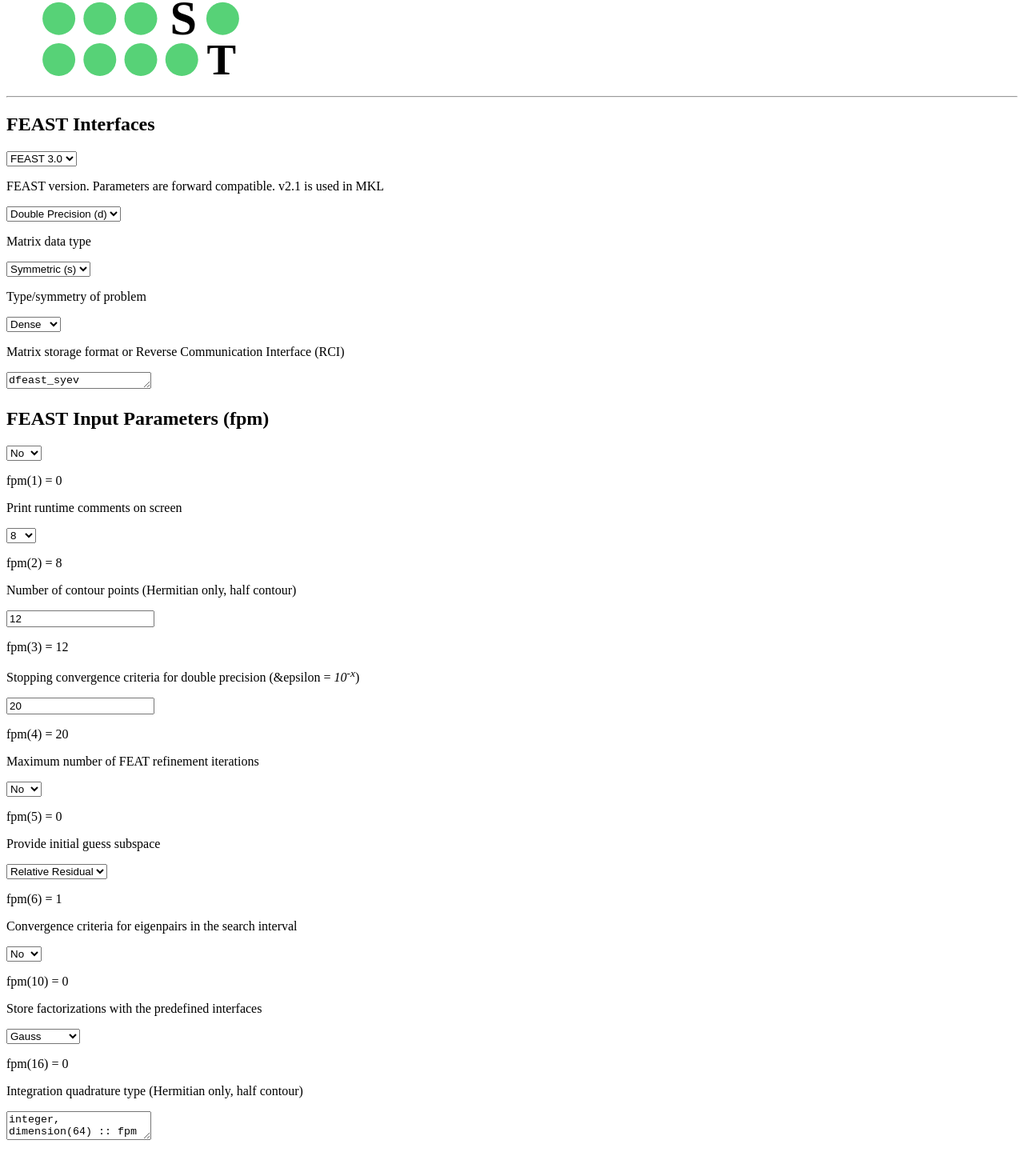
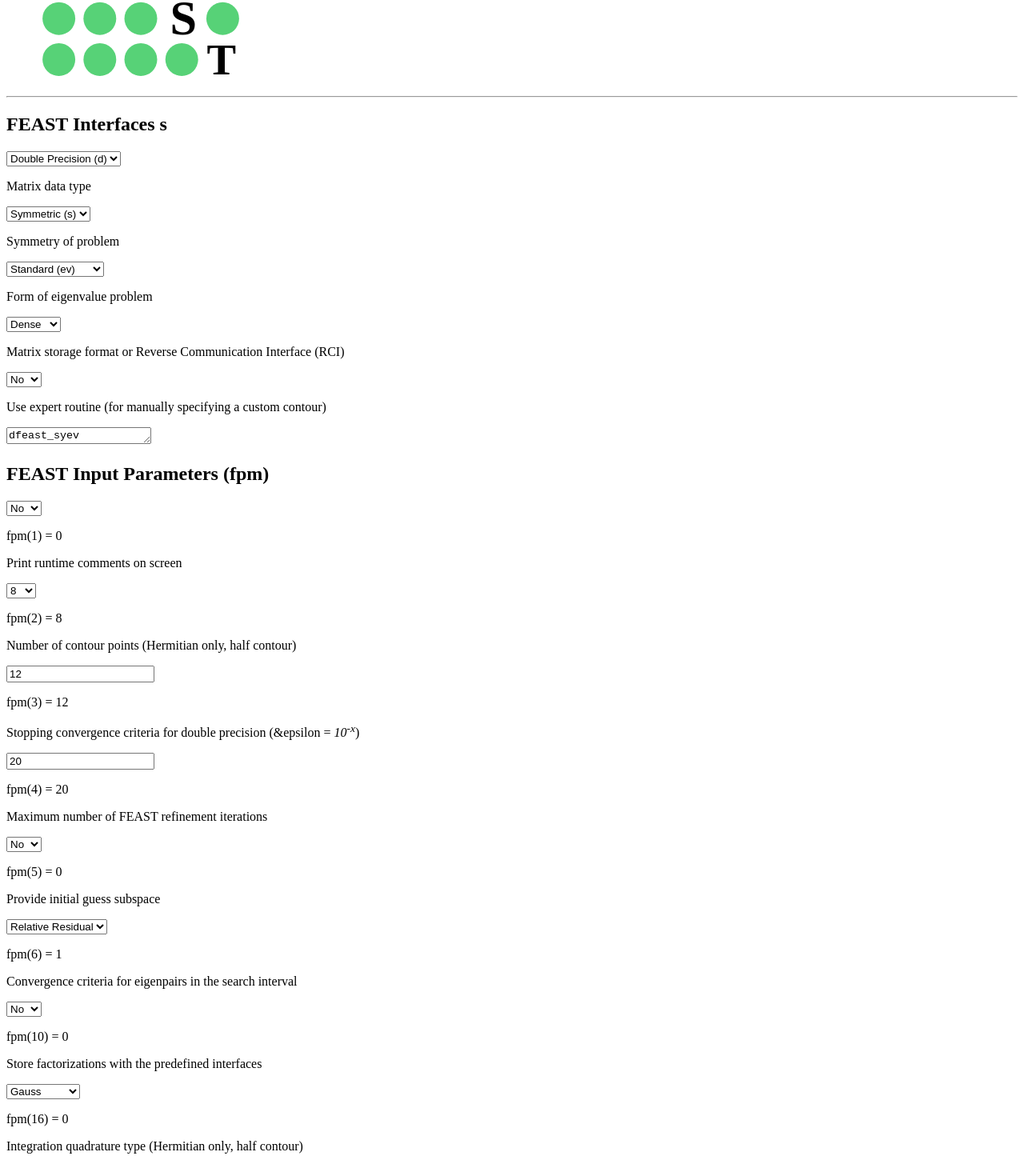
Before and after one commit to spacedome/feast-config, a Svelte app: page / in a window 1280 px wide. Shown: the part 338-1783 px from the top of the page at 80% size. Built offline with nearby package versions, Linux system fonts and the light colour scheme.

Commit message:
Refactored into components, moving toward 4.0

```diff
--- a/public/index.html
+++ b/public/index.html
@@ -12,6 +12,7 @@
 	<script defer src="/build/bundle.js"></script>
 </head>
 
+<body>
 	<noscript>
 		<div class="section">
 			<p class="container notification is-warning">
@@ -20,7 +21,6 @@
 			</p>
 		</div>
 	</noscript>
+</body>
 
-<body>
-</body>
 </html>
--- a/src/App.svelte
+++ b/src/App.svelte
@@ -2,12 +2,17 @@
 
 	export let name;
 
+	import InterfaceSelect from './InterfaceSelect.svelte';
+	import FPMSelect from './FPMSelect.svelte';
+	import FPMInteger from './FPMInteger.svelte';
+
 	let params = {
-		version:	3,
-		problem_type: 's', // s: symmetric, h: hermitian, g: general
+		version:	4,
+		symmetry: 's', // s: symmetric, h: hermitian, g: general
+		prob_type: 'ev', // ev: sstandard, gv: generalized, pev: polynomial
 		data_type: 'd', // s: single, d: double, c: comp single, z: comp double
 		storage_format: 'dense', // dense, sparse, banded, rci
-		generalized: false,
+		expert: false, // false (default), true (use custom contor)
 	}
 
 	let fpm_default = { //given values are feastinit defaults
@@ -30,18 +35,25 @@
 	let feast_arg = "\{List\}, fpm, epsout, loop, \{List-I\}, M0, E, X, M, res, info";
 
 	function is_hermitian(parameters) {
-		return (parameters.problem_type === 's' || parameters.problem_type === 'h');
+		return (parameters.symmetry === 's' || parameters.symmetry === 'h');
 	}
 
 	function is_single_prec(parameters) {
 		return (parameters.data_type === 's' || parameters.data_type === 'c');
 	}
 
+	function checkHermitian() {
+		if (params.data_type === 'd') {
+			params.symmetry = 's';
+		}
+	}
+
 	function feast_call(parameters) {
 		let T = 'd';
 		let Y = 's';
 		let F = 'f';
-		let G = (parameters.generalized ? 'gv' : 'ev' );
+		let P = 'ev';
+		let X = (parameters.expert ? 'x' : '' );
 		switch (parameters.data_type) {
 			case 's': // single
 			case 'd': // double
@@ -52,11 +64,20 @@
 			default:
 				throw 'Error';
 		}
-		switch (parameters.problem_type) {
+		switch (parameters.symmetry) {
 			case 's': // symmetric
 			case 'h': // hermitian
 			case 'g': // general
-				Y = parameters.problem_type;
+				Y = parameters.symmetry;
+				break;
+			default:
+				throw 'Error';
+		}
+		switch (parameters.prob_type) {
+			case 'ev': // symmetric
+			case 'gv': // hermitian
+			case 'pev': // general
+				P = parameters.prob_type;
 				break;
 			default:
 				throw 'Error';
@@ -78,7 +99,7 @@
 			default:
 				throw 'Error';
 		}
-		return T + "feast_" + Y + F + G;
+		return T + "feast_" + Y + F + P + X;
 	}
 
 	function input_params(feastparams, feastparams_default) {
@@ -112,6 +133,7 @@
 				</p>
 				<p class="content">
 					Configure FEAST interface before input parameters.
+					Currently only supports version 4.0.
 				</p>
 			</div>
 			<div class="column is-2">
@@ -128,86 +150,59 @@
 	<div class="container">
 
 		<h2 class="title is-4">
-			FEAST Interfaces
+			FEAST Interfaces {params.symmetry}
 		</h2>
 
-		<div class="columns is-mobile"> <!-- version -->
-			<div class="column is-one-quarter">
-				<div class="field">
-					<p class="control is-expanded">
-						<span class="select is-fullwidth">
-							<select bind:value="{params.version}">
-								<!-- <option value={4}>FEAST 4.0</option> -->
-								<option value={3}>FEAST 3.0</option>
+
+		<!-- version -->
+		<!-- <InterfaceSelect bind:value={params.version}
+		 description="FEAST version. Parameters are forward compatible. v2.1 is used in MKL">
+			<option value={4}>FEAST 4.0</option>
 			<option value={2}>FEAST 2.1</option>
-							</select>
-						</span>
-					</p>
-				</div>
-			</div>
-			<div class="column">
-				<p class="box">FEAST version. Parameters are forward compatible. v2.1 is used in MKL</p>
-			</div>
-		</div>
+		</InterfaceSelect> -->
 
-		<div class="columns is-mobile"> <!-- data type -->
-			<div class="column is-one-quarter">
-				<div class="field">
-					<p class="control is-expanded">
-						<span class="select is-fullwidth">
-							<select bind:value="{params.data_type}">
+		 <!-- data type -->
+		<InterfaceSelect bind:value={params.data_type} on:change={checkHermitian}
+		 description="Matrix data type">
 			<option value="{'d'}">Double Precision (d)</option>
-								<option value="{'s'}">Single Precision (s)</option>
+			<!-- <option value="{'s'}">Single Precision (s)</option> -->
 			<option value="{'z'}">Complex Double (z)</option>
-								<option value="{'c'}">Complex Single (c)</option>
-							</select>
-						</span>
-					</p>
-				</div>
-			</div>
-			<div class="column">
-				<p class="box">Matrix data type</p>
-			</div>
-		</div>
+			<!-- <option value="{'c'}">Complex Single (c)</option> -->
+		</InterfaceSelect>
 
-		<div class="columns is-mobile"> <!-- problem type -->
-			<div class="column is-one-quarter">
-				<div class="field">
-					<p class="control is-expanded">
-						<span class="select is-fullwidth">
-							<select bind:value="{params.problem_type}">
+		<!-- problem symmetry -->
+		<InterfaceSelect bind:value={params.symmetry}
+		 description="Symmetry of problem">
 			<option value="{'s'}">Symmetric (s)</option>
+			{#if params.data_type === 'z'}
 				<option value="{'h'}">Hermitian (h)</option>
+			{/if}
 			<option value="{'g'}">General (g)</option>
-							</select>
-						</span>
-					</p>
-				</div>
-			</div>
-			<div class="column">
-				<p class="box">Type/symmetry of problem</p>
-			</div>
-		</div>
+		</InterfaceSelect>
 
-		<div class="columns is-mobile"> <!-- storage format -->
-			<div class="column is-one-quarter">
-				<div class="field">
-					<p class="control is-expanded">
-						<span class="select is-fullwidth">
-							<select bind:value="{params.storage_format}">
+		<!-- problem type -->
+		<InterfaceSelect bind:value={params.prob_type}
+		 description="Form of eigenvalue problem">
+			<option value="{'ev'}">Standard (ev)</option>
+			<option value="{'gv'}">Generalized (gv)</option>
+			<option value="{'pev'}">Polynomial (pev)</option>
+		</InterfaceSelect>
+
+		<!-- storage format -->
+		<InterfaceSelect bind:value={params.storage_format}
+		 description="Matrix storage format or Reverse Communication Interface (RCI)">
 			<option value="{'dense'}">Dense</option>
 			<option value="{'banded'}">Banded</option>
 			<option value="{'sparse'}">Sparse</option>
 			<option value="{'rci'}">RCI</option>
-							</select>
-						</span>
-					</p>
-				</div>
-			</div>
-			<div class="column">
-				<p class="box">Matrix storage format or Reverse Communication Interface (RCI)</p>
-			</div>
-		</div>
+		</InterfaceSelect>
+
+		<!-- version -->
+		<InterfaceSelect bind:value={params.expert}
+		 description="Use expert routine (for manually specifying a custom contour)">
+			<option value={false}>No</option>
+			<option value={true}>Yes</option>
+		</InterfaceSelect>
 
 		<div class="columns">
 			<div class="column control">
@@ -223,253 +218,100 @@
 			FEAST Input Parameters (<span class="is-family-code">fpm</span>)
 		</h2>
 
-		<div class="columns is-mobile"> <!-- fpm 1 -->
-			<div class="column is-2">
-				<div class="field">
-					<p class="control is-expanded">
-						<span class="select is-fullwidth">
-							<select bind:value="{fpm[1]}">
+		<!-- fpm 1 -->
+		<FPMSelect bind:value={fpm[1]} fpmIndex={1}
+		 description="Print runtime comments on screen">
 			<option value={0}>No</option>
 			<option value={1}>Yes</option>
-							</select>
-						</span>
-					</p>
-				</div>
-			</div>
-			<div class="column is-small is-2">
-				<p class="box is-family-code has-text-centered is-size-6">fpm(1) = {fpm[1]}</p>
-			</div>
-			<div class="column">
-				<p class="box">Print runtime comments on screen</p>
-			</div>
-		</div>
+		</FPMSelect>
 
+
+		<!-- fpm 2 -->
 		{#if is_hermitian(params)}
-			<div class="columns is-mobile"> <!-- fpm 2 -->
-				<div class="column is-2">
 			{#if fpm[16]===1}
-						<div class="field">
-							<div class="control">
-								<input type=number class="input" bind:value="{fpm[2]}" min=1 max=65536>
-							</div>
-						</div>
+				<FPMInteger bind:value={fpm[2]} fpmIndex={2} min=1
+					description="Number of contour points (Hermitian only, half contour)"/>
 			{:else}
-						<div class="field">
-							<p class="control is-expanded">
-								<span class="select is-fullwidth">
-									<select bind:value="{fpm[2]}">
+				<FPMSelect bind:value={fpm[2]} fpmIndex={2}
+					description="Number of contour points (Hermitian only, half contour)">
 					{#each [1,2,3,4,5,6,7,8,9,10,11,12,13,14,15,16,17,18,19,20,24,32,40,48,56] as points}
 					<option value={points}>{points}</option>
 					{/each}
-									</select>
-								</span>
-							</p>
-						</div>
+				</FPMSelect>
 			{/if}
-				</div>
-				<div class="column is-small is-2">
-					<p class="box is-family-code has-text-centered is-size-6">fpm(2) = {fpm[2]}</p>
-				</div>
-				<div class="column">
-					<p class="box"> Number of contour points (Hermitian only, half contour)</p>
-				</div>
-			</div>
 		{/if}
 
+		<!-- fpm 3 -->
 		{#if !is_single_prec(params)}
-		<div class="columns is-mobile"> <!-- fpm 3 -->
-			<div class="column is-2">
-				<div class="field">
-					<div class="control">
-						<input type=number class="input" bind:value="{fpm[3]}">
-					</div>
-				</div>
-			</div>
-			<div class="column is-small is-2">
-				<p class="box is-family-code has-text-centered is-size-6">fpm(3) = {fpm[3]}</p>
-			</div>
-			<div class="column">
-				<p class="box">Stopping convergence criteria for double precision (&epsilon = <var>10<sup>-<i>x</i></sup></var>)</p>
-			</div>
-		</div>
+			<FPMInteger bind:value={fpm[3]} fpmIndex={3}
+		 description="Stopping convergence criteria for double precision (&epsilon = <var>10<sup>-<i>x</i></sup></var>)"/>
 		{/if}
 
-		<div class="columns is-mobile"> <!-- fpm 4 -->
-			<div class="column is-2">
-				<div class="field">
-					<div class="control">
-						<input type=number class="input" bind:value="{fpm[4]}" min=0>
-					</div>
-				</div>
-			</div>
-			<div class="column is-small is-2">
-				<p class="box is-family-code has-text-centered is-size-6">fpm(4) = {fpm[4]}</p>
-			</div>
-			<div class="column">
-				<p class="box">Maximum number of FEAT refinement iterations</p>
-			</div>
-		</div>
+		<!-- fpm 4 -->
+		<FPMInteger bind:value={fpm[4]} fpmIndex={4} min={0}
+		 description="Maximum number of FEAST refinement iterations"/>
 
-		<div class="columns is-mobile"> <!-- fpm 5 -->
-			<div class="column is-2">
-				<div class="field">
-					<p class="control is-expanded">
-						<span class="select is-fullwidth">
-							<select bind:value="{fpm[5]}">
+		<!-- fpm 5 -->
+		<FPMSelect bind:value={fpm[5]} fpmIndex={5}
+		 description="Provide initial guess subspace">
 			<option value={0}>No</option>
 			<option value={1}>Yes</option>
-							</select>
-						</span>
-					</p>
-				</div>
-			</div>
-			<div class="column is-small is-2">
-				<p class="box is-family-code has-text-centered is-size-6">fpm(5) = {fpm[5]}</p>
-			</div>
-			<div class="column">
-				<p class="box">Provide initial guess subspace</p>
-			</div>
-		</div>
+		</FPMSelect>
 
-		<div class="columns is-mobile"> <!-- fpm 6 -->
-			<div class="column is-2">
-				<div class="field">
-					<p class="control is-expanded">
-						<span class="select is-fullwidth">
-							<select bind:value="{fpm[6]}">
+		<!-- fpm 6 -->
+		<FPMSelect bind:value={fpm[6]} fpmIndex={6}
+		 description="Convergence criteria for eigenpairs in the search interval">
 			<option value={1}>Relative Residual</option>
 			<option value={0}>Relative Trace</option>
-							</select>
-						</span>
-					</p>
-				</div>
-			</div>
-			<div class="column is-small is-2">
-				<p class="box is-family-code has-text-centered is-size-6">fpm(6) = {fpm[6]}</p>
-			</div>
-			<div class="column">
-				<p class="box">Convergence criteria for eigenpairs in the search interval</p>
-			</div>
-		</div>
+		</FPMSelect>
 
+		<!-- fpm 7 -->
 		{#if is_single_prec(params)}
-		<div class="columns is-mobile"> <!-- fpm 7 -->
-			<div class="column is-2">
-				<div class="field">
-					<div class="control">
-						<input type=number class="input" bind:value="{fpm[7]}">
-					</div>
-				</div>
-			</div>
-			<div class="column is-small is-2">
-				<p class="box is-family-code has-text-centered is-size-6">fpm(7) = {fpm[7]}</p>
-			</div>
-			<div class="column">
-				<p class="box">Stopping convergence criteria for single precision (&epsilon = <var>10<sup>-<i>x</i></sup></var>)</p>
-			</div>
-		</div>
+		<FPMInteger bind:value={fpm[7]} fpmIndex={7}
+		 description="Stopping convergence criteria for single precision (&epsilon = <var>10<sup>-<i>x</i></sup></var>)"/>
 		{/if}
 
+		<!-- fpm 8 -->
+
 		{#if !is_hermitian(params)}
-			<div class="columns is-mobile"> <!-- fpm 8 -->
-				<div class="column is-2">
 			{#if fpm[17]===1}
-						<div class="field">
-							<div class="control">
-								<input type=number class="input" bind:value="{fpm[8]}" min=2 max=65536>
-							</div>
-						</div>
+				<FPMInteger bind:value={fpm[8]} fpmIndex={8} min=2
+					description="Number of contour points (non-Hermitian only, full contour)"/>
 			{:else}
-						<div class="field">
-							<p class="control is-expanded">
-								<span class="select is-fullwidth">
-									<select bind:value="{fpm[2]}">
+				<FPMSelect bind:value={fpm[8]} fpmIndex={8}
+					description="Number of contour points (non-Hermitian only, full contour)">
 					{#each [2,3,4,5,6,7,8,9,10,11,12,13,14,15,16,17,18,19,20,21,22,23,24,25,26,27,28,29,30,31,32,33,34,35,36,37,38,39,40,48,64,80,96,112] as points}
 					<option value={points}>{points}</option>
 					{/each}
-									</select>
-								</span>
-							</p>
-						</div>
+				</FPMSelect>
 			{/if}
-				</div>
-				<div class="column is-small is-2">
-					<p class="box is-family-code has-text-centered is-size-6">fpm(8) = {fpm[8]}</p>
-				</div>
-				<div class="column">
-					<p class="box"> Number of contour points (non-Hermitian only, full contour)</p>
-				</div>
-			</div>
+		{/if}
+		<!-- fpm 10 -->
+		{#if !(params.storage_format === 'rci')}
+			<FPMSelect bind:value={fpm[10]} fpmIndex={10}
+			description="Store factorizations with the predefined interfaces">
+				<option value={0}>No</option>
+				<option value={1}>Yes</option>
+			</FPMSelect>
 		{/if}
 
-		{#if !(params.storage_format === 'rci')}
-		<div class="columns is-mobile"> <!-- fpm 10 -->
-			<div class="column is-2">
-				<div class="field">
-					<p class="control is-expanded">
-						<span class="select is-fullwidth">
-							<select bind:value="{fpm[10]}">
-								<option value={0}>No</option>
-								<option value={1}>Yes</option>
-							</select>
-						</span>
-					</p>
-				</div>
-			</div>
-			<div class="column is-small is-2">
-				<p class="box is-family-code has-text-centered is-size-6">fpm(10) = {fpm[10]}</p>
-			</div>
-			<div class="column">
-				<p class="box">Store factorizations with the predefined interfaces</p>
-			</div>
-		</div>
-		{/if}
-
+		<!-- fpm 16 -->
 		{#if is_hermitian(params)}
-			<div class="columns is-mobile"> <!-- fpm 16 -->
-				<div class="column is-2">
-					<div class="field">
-						<p class="control is-expanded">
-							<span class="select is-fullwidth">
-								<select bind:value="{fpm[16]}">
+			<FPMSelect bind:value={fpm[16]} fpmIndex={16}
+			description="Integration quadrature type (Hermitian only, half contour)">
 				<option value={0}>Gauss</option>
 				<option value={1}>Trapezoidal</option>
 				<option value={2}>Zolotarev</option>
-								</select>
-							</span>
-						</p>
-					</div>
-				</div>
-				<div class="column is-small is-2">
-					<p class="box is-family-code has-text-centered is-size-6">fpm(16) = {fpm[16]}</p>
-				</div>
-				<div class="column">
-					<p class="box"> Integration quadrature type (Hermitian only, half contour)</p>
-				</div>
-			</div>
+			</FPMSelect>
 		{/if}
 
+		<!-- fpm 17 -->
 		{#if !is_hermitian(params)}
-			<div class="columns is-mobile"> <!-- fpm 17 -->
-				<div class="column is-2">
-					<div class="field">
-						<p class="control is-expanded">
-							<span class="select is-fullwidth">
-								<select bind:value="{fpm[17]}">
+			<FPMSelect bind:value={fpm[17]} fpmIndex={17}
+			description="Integration quadrature type (non-Hermitian only, full contour)">
 				<option value={0}>Gauss</option>
 				<option value={1}>Trapezoidal</option>
-								</select>
-							</span>
-						</p>
-					</div>
-				</div>
-				<div class="column is-small is-2">
-					<p class="box is-family-code has-text-centered is-size-6">fpm(17) = {fpm[17]}</p>
-				</div>
-				<div class="column">
-					<p class="box"> Integration quadrature type (non-Hermitian only, full contour)</p>
-				</div>
-			</div>
+			</FPMSelect>
 		{/if}
 
 		<div class="columns">
--- /dev/null
+++ b/src/FPMInteger.svelte
@@ -0,0 +1,25 @@
+<script>
+    export let value;
+    export let fpmIndex;
+    export let description;
+    export let min = "";
+    export let max = "";
+</script>
+
+<div class="columns is-mobile">
+    <div class="column is-2">
+        <div class="field">
+            <div class="field">
+                <div class="control">
+                    <input type=number class="input" bind:value={value} min={min} max={max}>
+                </div>
+            </div>
+        </div>
+    </div>
+    <div class="column is-small is-2">
+        <p class="box is-family-code has-text-centered is-size-6">fpm({fpmIndex}) = {value}</p>
+    </div>
+    <div class="column">
+        <p class="box">{@html description}</p>
+    </div>
+</div>
--- /dev/null
+++ b/src/FPMSelect.svelte
@@ -0,0 +1,26 @@
+<script>
+    export let value;
+    export let fpmIndex;
+    export let description;
+    export let state="";
+</script>
+
+<div class="columns is-mobile">
+    <div class="column is-2">
+        <div class="field">
+            <p class="control is-expanded">
+                <span class={"select is-fullwidth " + state}>
+                    <select bind:value={value}>
+                        <slot></slot>>
+                    </select>
+                </span>
+            </p>
+        </div>
+    </div>
+    <div class="column is-small is-2">
+        <p class="box is-family-code has-text-centered is-size-6">fpm({fpmIndex}) = {value}</p>
+    </div>
+    <div class="column">
+        <p class="box">{description}</p>
+    </div>
+</div>
--- /dev/null
+++ b/src/InterfaceSelect.svelte
@@ -0,0 +1,22 @@
+<script>
+    export let value;
+    export let description;
+    export let state="";
+</script>
+
+<div class="columns is-mobile">
+    <div class="column is-one-quarter">
+        <div class="field">
+            <p class="control is-expanded">
+                <span class={"select is-fullwidth " + state}>
+                    <select bind:value={value}>
+                        <slot></slot>
+                    </select>
+                </span>
+            </p>
+        </div>
+    </div>
+    <div class="column">
+        <p class="box">{description}</p>
+    </div>
+</div>
--- a/src/scss-entrypoint.scss
+++ b/src/scss-entrypoint.scss
@@ -64,6 +64,7 @@ $body-overflow-x: "scroll";
 @import "../node_modules/bulma/sass/utilities/_all.sass";
 @import "../node_modules/bulma/sass/base/_all.sass";
 // @import "../node_modules/bulma/sass/elements/button.sass";
+@import "../node_modules/bulma/sass/elements/notification.sass";
 @import "../node_modules/bulma/sass/elements/container.sass";
 @import "../node_modules/bulma/sass/elements/box.sass";
 @import "../node_modules/bulma/sass/elements/title.sass";
```
Also changed, not shown: public/FEAST.svg, public/FEAST_original.svg (added). Lines whose indentation alone changed are shown as unchanged.
